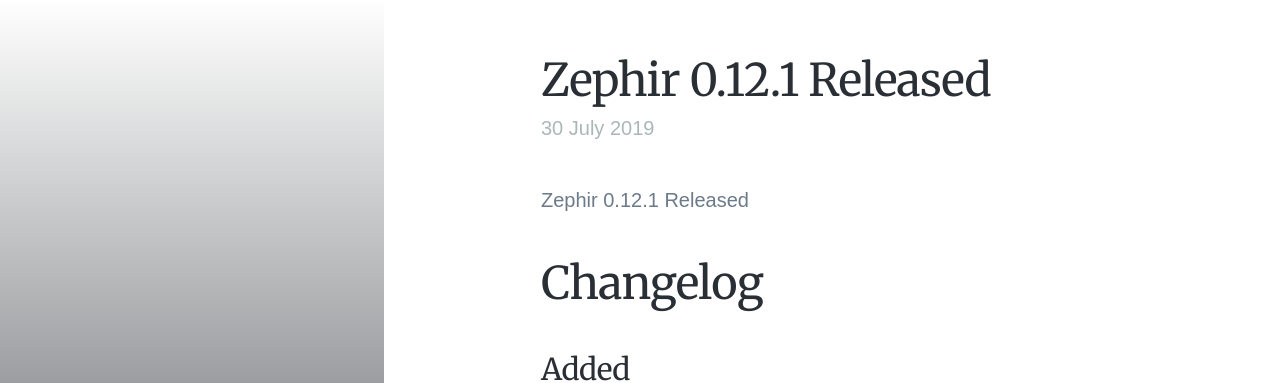
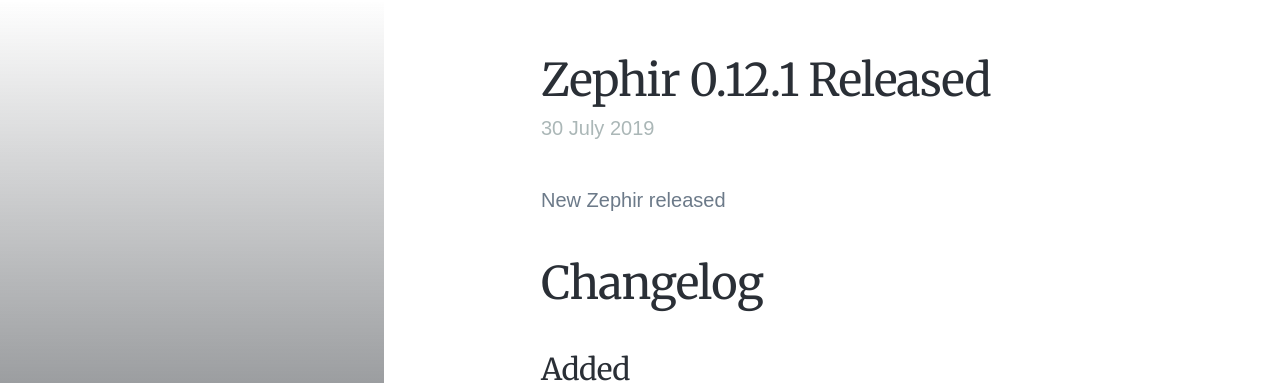
Before and after one commit to zephir-lang/zephir-blog, a Jekyll site: the page built from _posts/2019-10-06-zephir-0-12-1-released.md, in a window 1280 px wide and 900 px high. Shown: the top 383 px of the window. Built offline with Jekyll 4.4.1, drawn with Linux system fonts in a browser that asks for light colours; nearby versions of some CDN libraries; a style sheet for code colours, icons or effects is not loaded.

Commit message:
Update Post “2019-10-06-zephir-0-12-1-released”

```diff
--- a/_posts/2019-10-06-zephir-0-12-1-released.md
+++ b/_posts/2019-10-06-zephir-0-12-1-released.md
@@ -7,7 +7,7 @@
   - 0.12.1
   - release
 ---
-Zephir 0.12.1 Released
+New Zephir released
 
 ## Changelog
 ### Added
```
